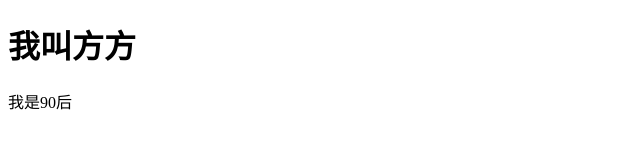
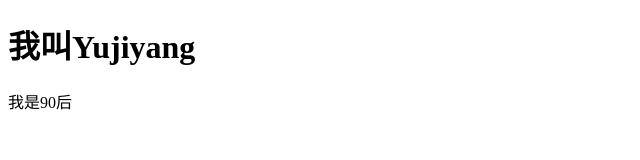
Before and after one commit to Yujiyang/blog, a plain HTML site: page index.html in a window 1280 px wide. Shown: the whole page, without its empty margins (0-640 px from the left). Drawn offline with Linux system fonts and the light colour scheme.

Commit message:
测试提交

```diff
--- a/index.html
+++ b/index.html
@@ -7,7 +7,8 @@
   <title>我的博客</title>
 </head>
 <body>
-  <h1>我叫方方</h1>
+  <h1>我叫Yujiyang</h1>
   <p>我是90后</p>
+
 </body>
 </html>
```
